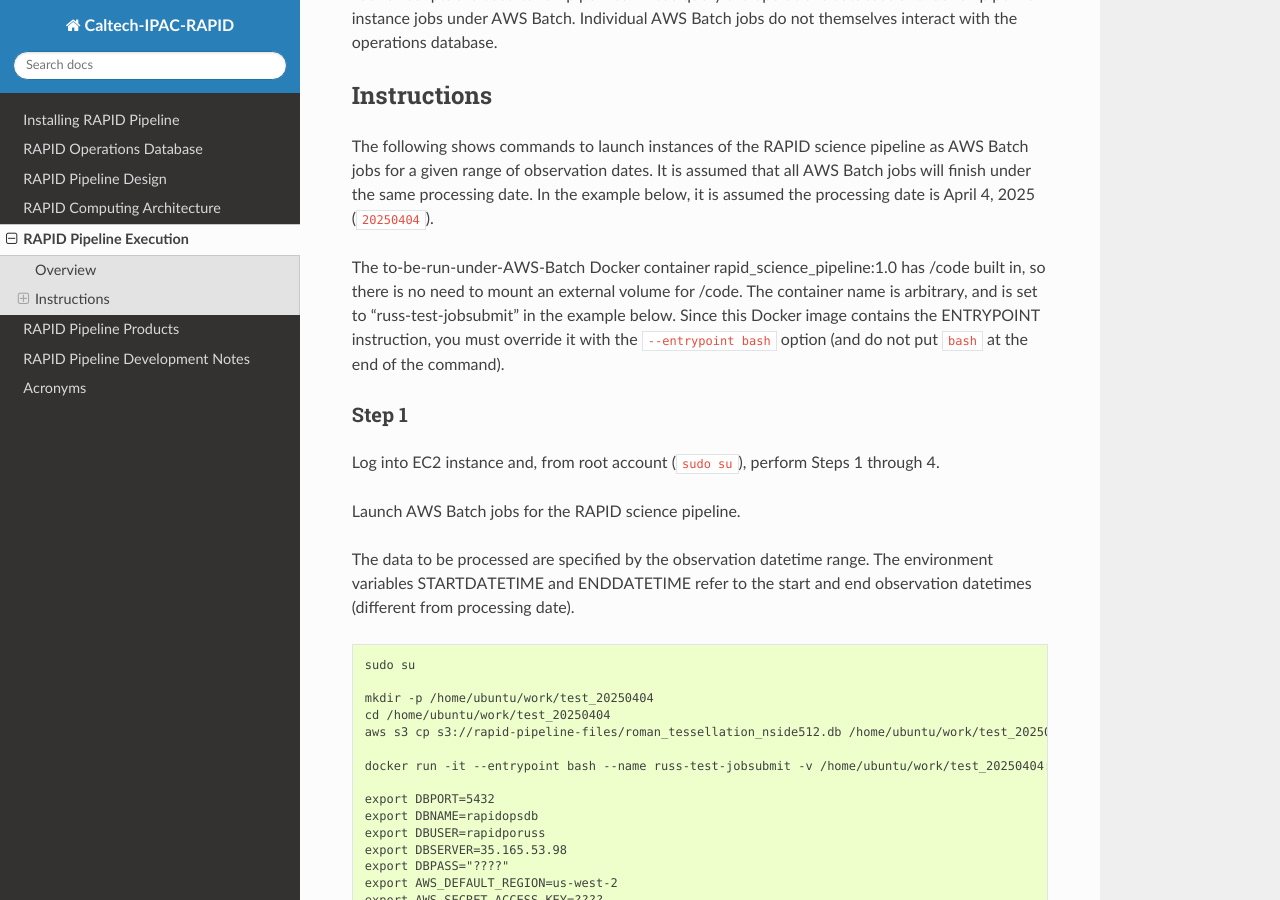
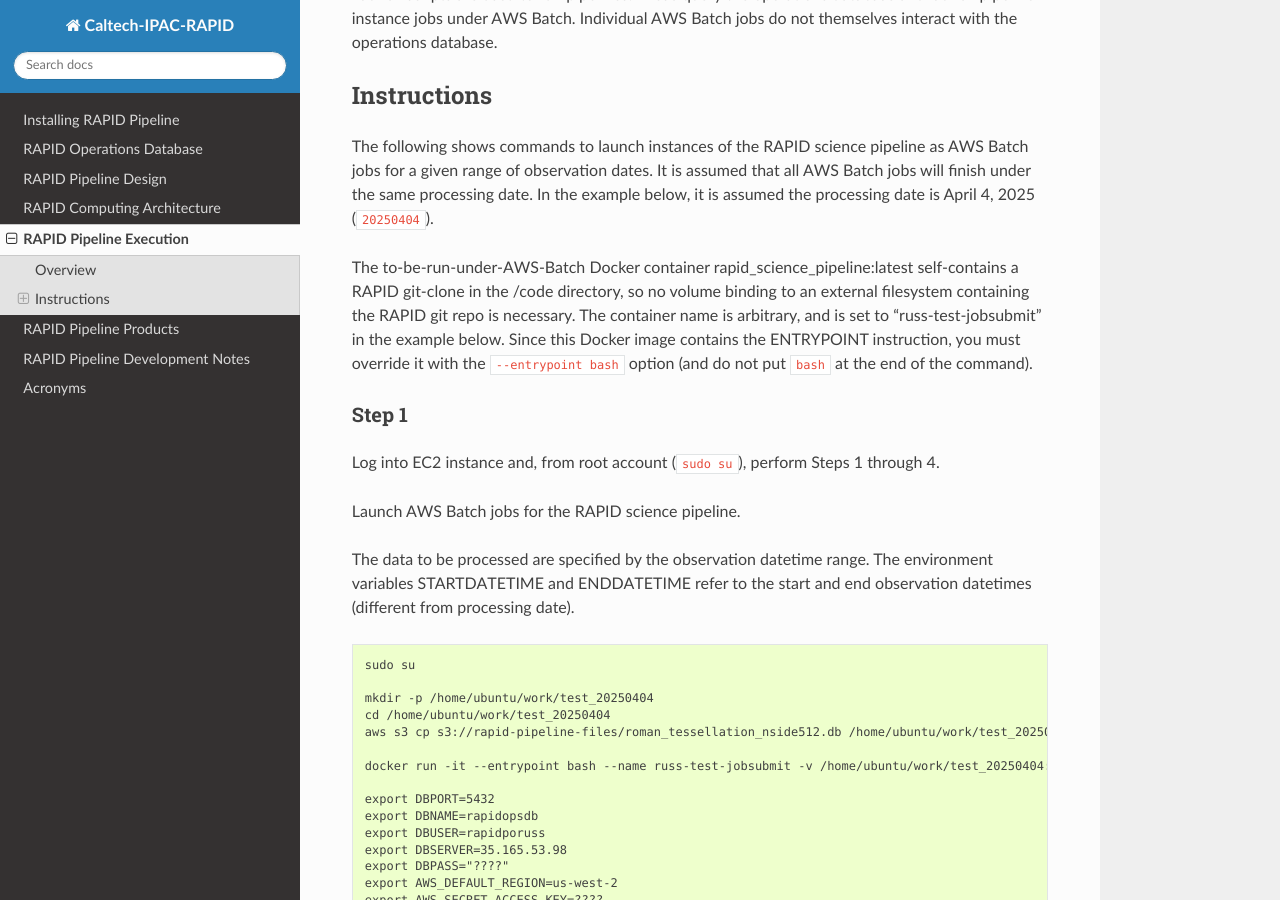
Before and after one commit to Caltech-IPAC/rapid, a Sphinx documentation site: the page built from docs/source/ops/bulk_run.rst, in a window 1280 px wide and 900 px high, scrolled down 572 px. Built offline with Sphinx 7.4.7 and the Read the Docs theme 3.1.0, drawn with Linux system fonts in a browser that asks for light colours; formulas are drawn with MathJax 3.

Commit message:
Corrected the docker-image tag and refined the sentence in which it appears.

```diff
--- a/docs/source/ops/bulk_run.rst
+++ b/docs/source/ops/bulk_run.rst
@@ -36,8 +36,10 @@ The following shows commands to launch instances of the RAPID science pipeline a
 for a given range of observation dates.  It is assumed that all AWS Batch jobs will finish under
 the same processing date.  In the example below, it is assumed the processing date is April 4, 2025 (``20250404``).
 
-The to-be-run-under-AWS-Batch Docker container rapid_science_pipeline:1.0 has /code built in,
-so there is no need to mount an external volume for /code.
+The to-be-run-under-AWS-Batch Docker container rapid_science_pipeline:latest
+self-contains a
+RAPID git-clone in the /code directory, so no volume binding to an
+external filesystem containing the RAPID git repo is necessary.
 The container name is arbitrary, and is set to "russ-test-jobsubmit" in the example below.
 Since this Docker image contains the ENTRYPOINT instruction, you must override it  with the ``--entrypoint bash`` option
 (and do not put ``bash`` at the end of the command).
```
